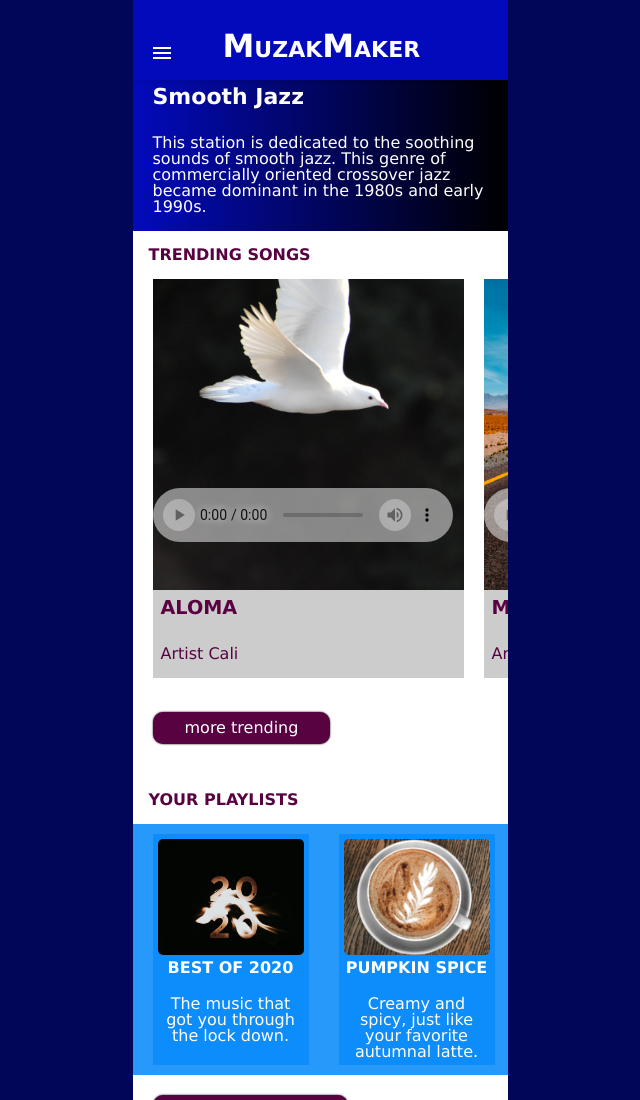
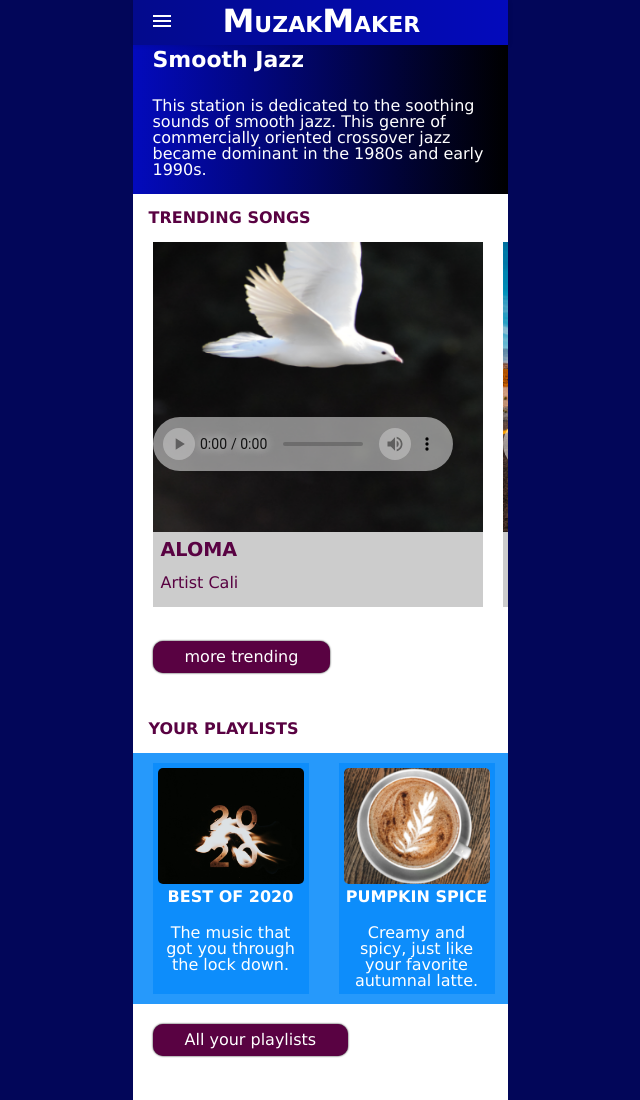
Before and after one commit to UnavoidableArrowgance/Streamingmedia, a plain HTML site: page Index.html in a window 1280 px wide. Shown: the top 1100 px of the page, without its empty margins (320-960 px from the left). Drawn offline with Linux system fonts and the light colour scheme.

Commit message:
fixed issues with discrepencies in code with project
rearranged a lot of elements for the layour

```diff
--- a/styles.css
+++ b/styles.css
@@ -60,7 +60,7 @@ body {
 header{
     background: linear-gradient(0.25turn, #030ABC,#000);
     color: #fff;
-    padding-top:60px;
+    padding-top:23px;
     padding-left: 20px;
     padding-right:20px;
     clear: both;
@@ -77,6 +77,7 @@ h1+p{
 }
 nav h2{
     font-size: 0;
+    padding: 0;
 }
 
 h2, h3{
@@ -100,11 +101,10 @@ ul {
 
 
   .header {
-    background-color:#030ABC;
+    background: linear-gradient(0.25turn, #030A8C,#030ABC);
     box-shadow: 1px 1px 4px 0 rgba(0,0,0,.1);
     width: 375px;
     z-index: 3;
-    height: 80px;
   }
 
   .header ul {
@@ -133,7 +133,7 @@ ul {
     font-weight: 600;
     color:#fff;
     font-variant: small-caps;
-    top: 30px;
+    top: 5px;
     left:90px;
     text-decoration: none;
 
@@ -214,7 +214,6 @@ ul {
     top: 0;
   }
 
-
 h2 {
     font-size: 1em;
     font-weight: bolder;
@@ -254,6 +253,8 @@ audio::-webkit-media-controls-enclosure {
 }
 #trending img{
     order:-1;
+    width:330px;
+    height:290px;
 }
 #trending audio{
     position:relative;
@@ -274,7 +275,6 @@ audio::-webkit-media-controls-enclosure {
     font-weight: bolder;
     background-color: #ccc;
     color:#590242;
-    height: 2rem;
     padding: .5rem;
 }
 #trending section:last-of-type{
@@ -371,7 +371,7 @@ audio::-webkit-media-controls-enclosure {
     width:15px;
 }
 #playlists ::-webkit-scrollbar-track, #curated ::-webkit-scrollbar-track  {
-    box-shadow: inset 0 0 15px #000;
+    box-shadow: inset 0 0 15px #020659;
 }
 #playlists ::-webkit-scrollbar-thumb, #curated ::-webkit-scrollbar-thumb {
     background: #020659;
```
